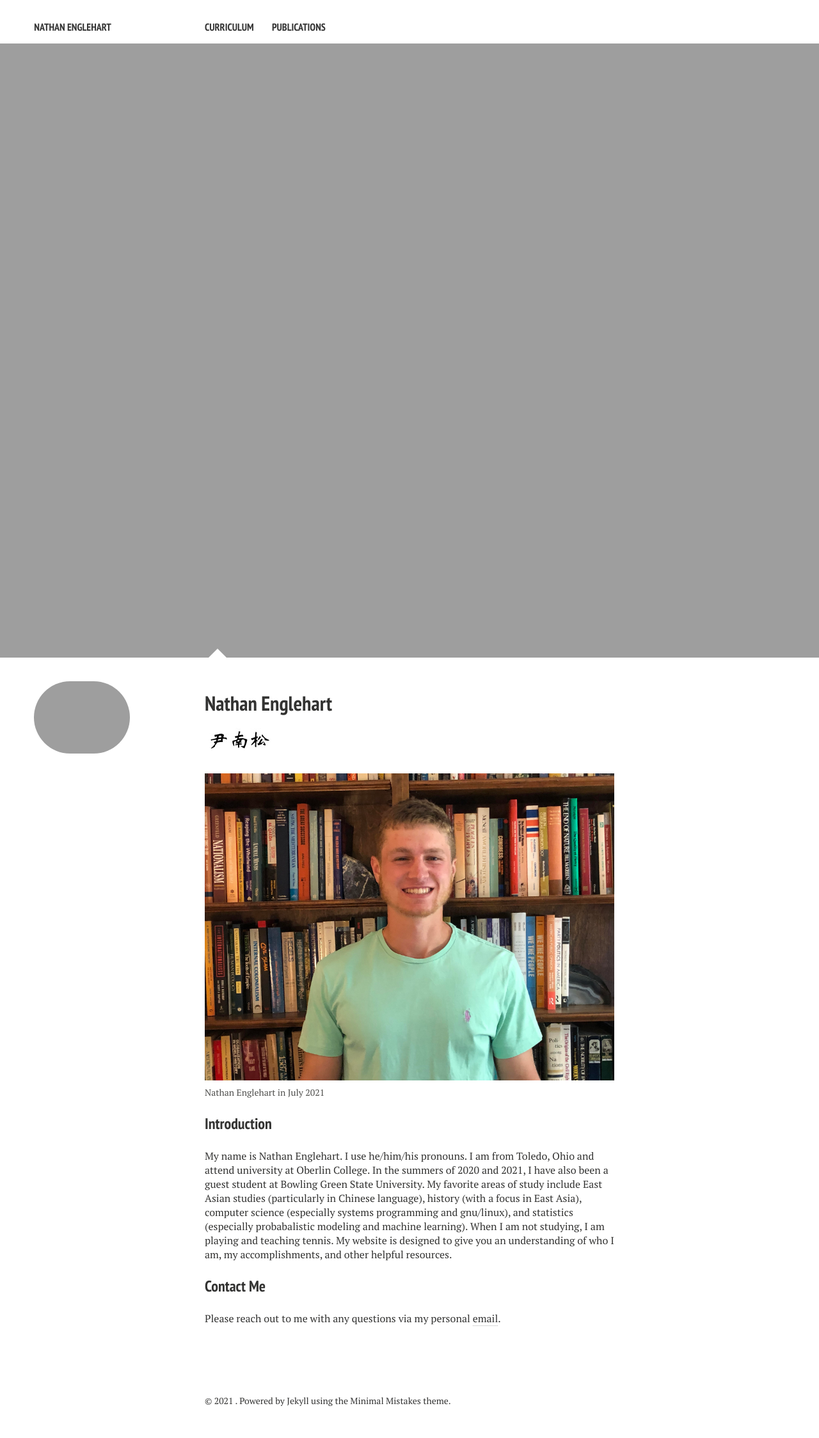
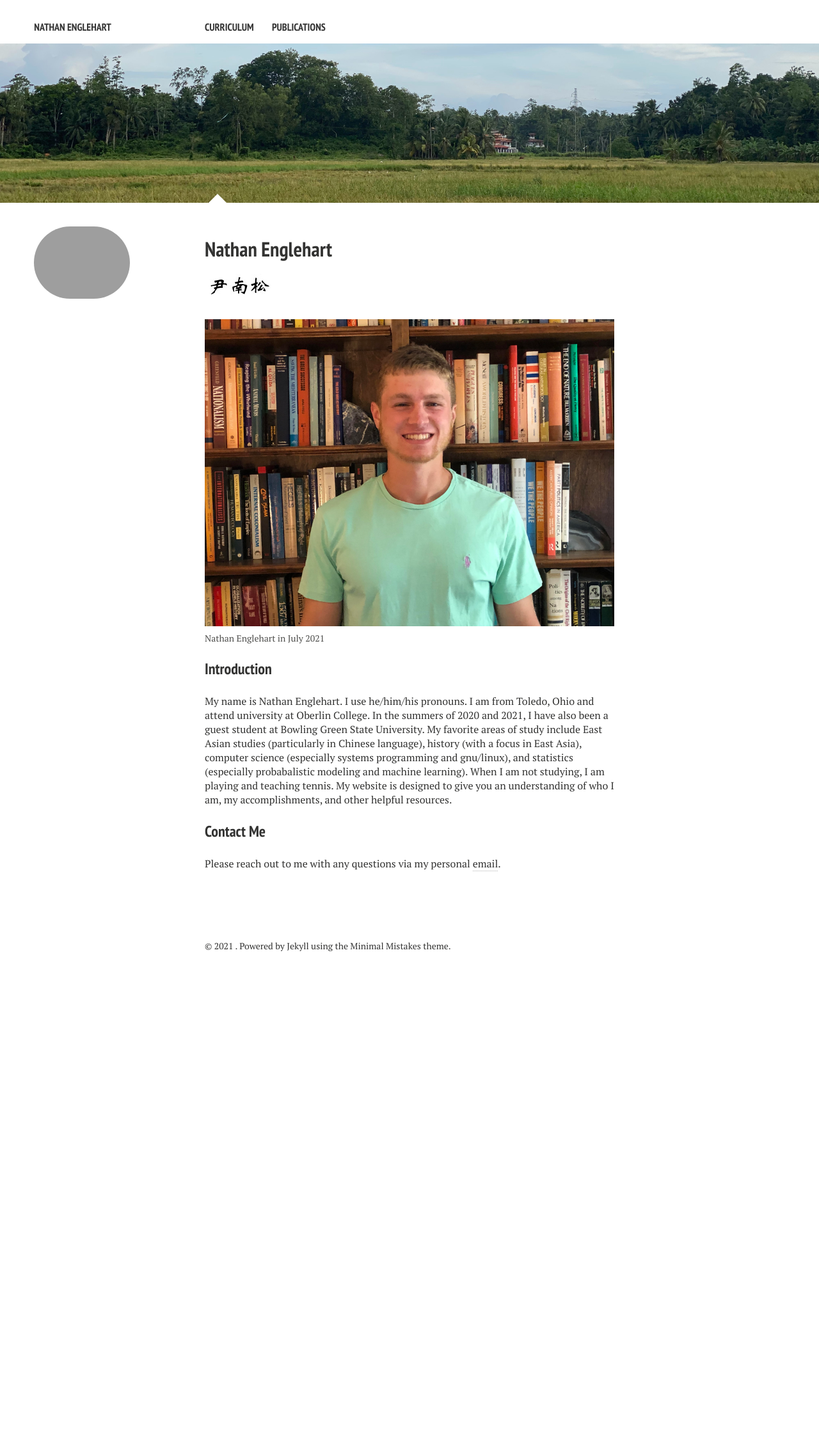
Before and after one commit to nathanenglehart/nathanenglehart.github.io, a Jekyll site: the page built from index.md, in a window 1280 px wide. Shown: the whole page at 64% size. Built offline with Jekyll 4.4.1, drawn with Linux system fonts in a browser that asks for light colours; nearby versions of some CDN libraries; after the commit the page ends 1537 px from its top, so only the background shows below that.

Commit message:
Update index.md

```diff
--- a/index.md
+++ b/index.md
@@ -4,7 +4,7 @@ title: Nathan Englehart
 description: "Nathan Englehart's website"
 tags: [Jekyll, theme, responsive, blog, template]
 image:
-  feature: meredith-petrick-ql-y7XozbEk-unsplash.jpg
+  feature: pasindu-uthpala-hc8VRgDj4Ik-unsplash2.jpg
 ---
 
 <img src="/images/stxinwei.png"/>
```
